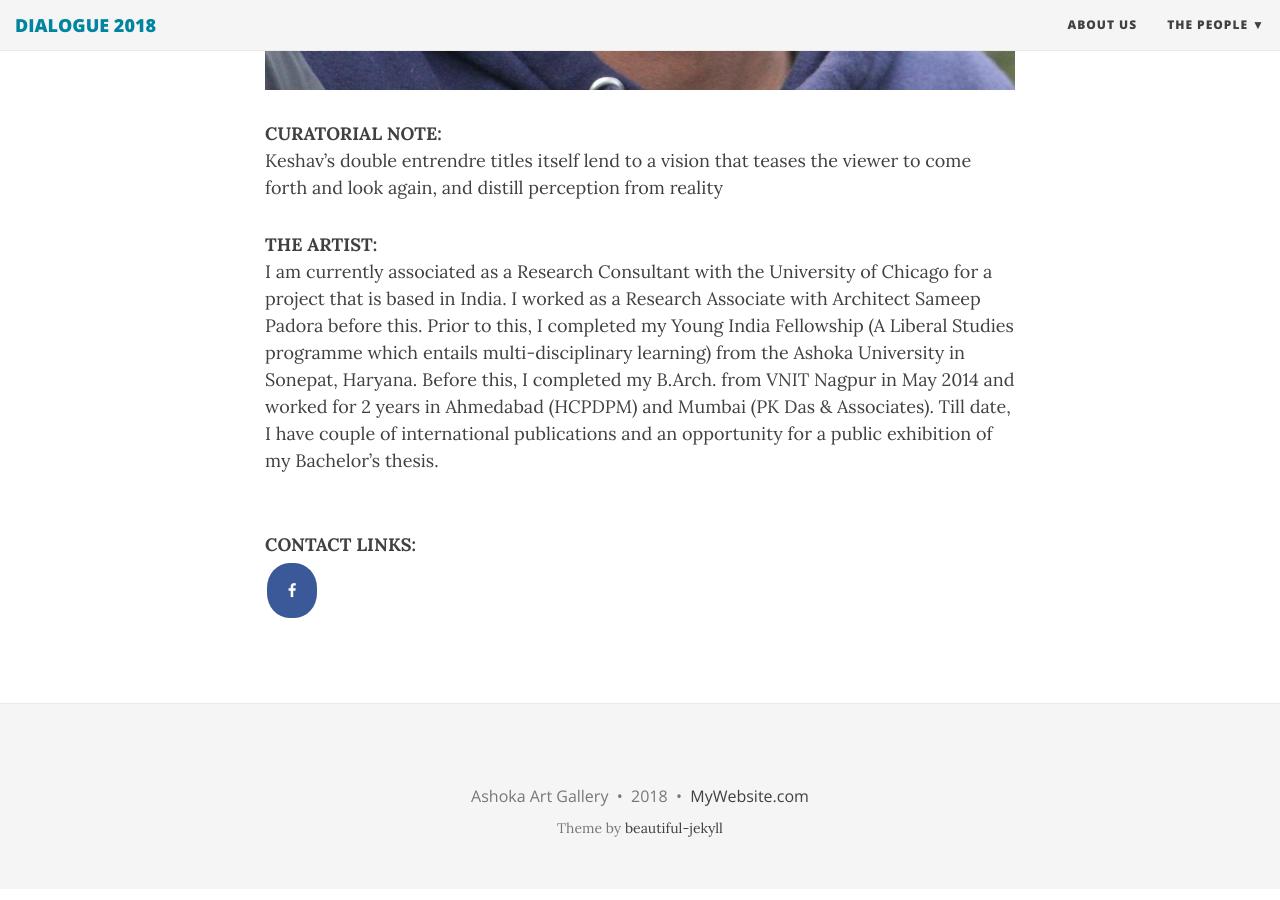
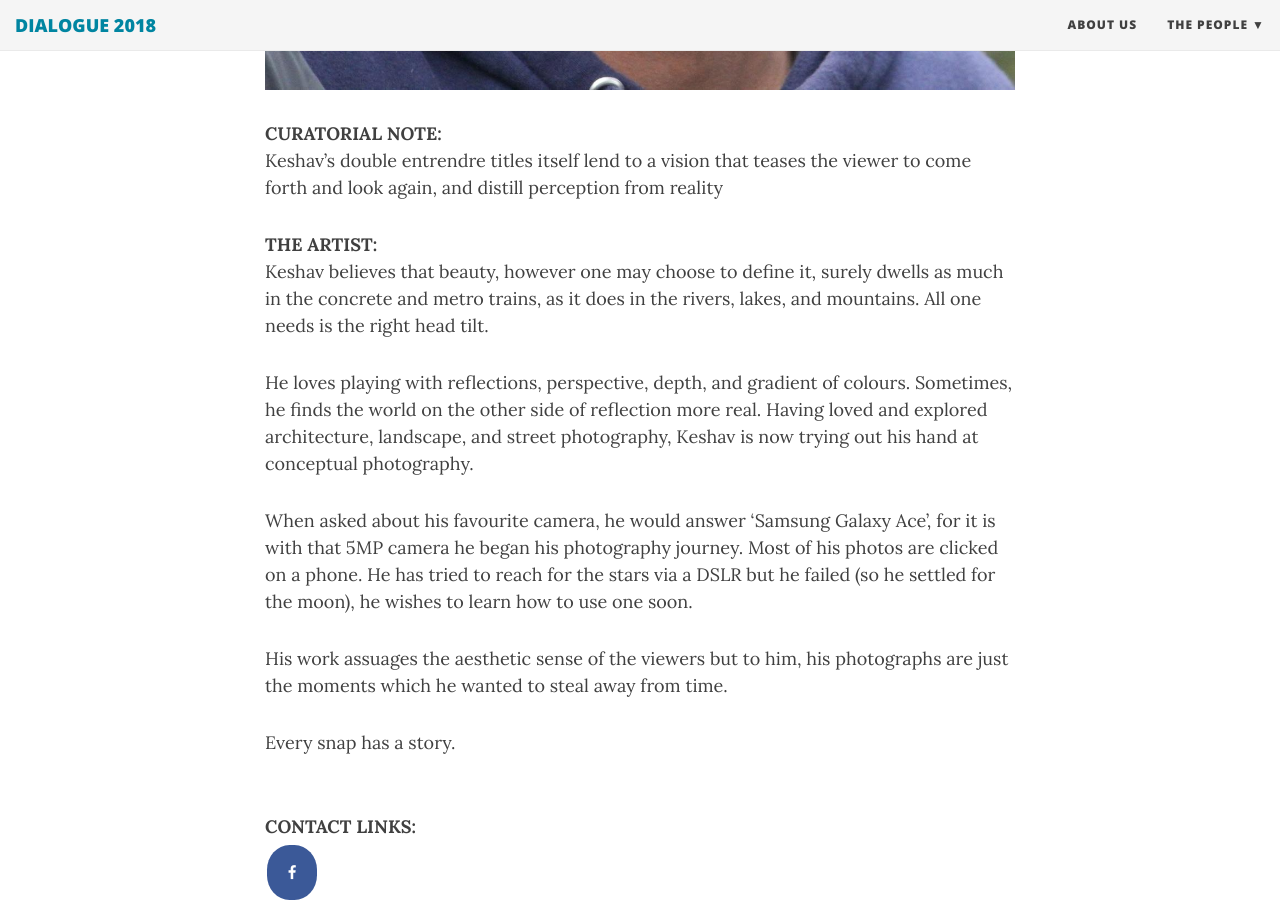
Before and after one commit to dialogue2018/dialogue2018.github.io, a Jekyll site: the page built from _people/15_Keshav_Goud.md, in a window 1280 px wide and 900 px high, scrolled down 1049 px. Built offline with Jekyll 4.4.1, drawn with Linux system fonts in a browser that asks for light colours; nearby versions of some CDN libraries.

Commit message:
Update 15_Keshav_Goud.md

```diff
--- a/_people/15_Keshav_Goud.md
+++ b/_people/15_Keshav_Goud.md
@@ -17,7 +17,15 @@ Keshav's double entrendre titles itself lend to a vision that teases the viewer
 
 <b>THE ARTIST:</b>
 <br />
-I am currently associated as a Research Consultant with the University of Chicago for a project that is based in India. I worked as a Research Associate with Architect Sameep Padora before this. Prior to this, I completed my Young India Fellowship (A Liberal Studies programme which entails multi-disciplinary learning) from the Ashoka University in Sonepat, Haryana. Before this, I completed my B.Arch. from VNIT Nagpur in May 2014 and worked for 2 years in Ahmedabad (HCPDPM) and Mumbai (PK Das & Associates). Till date, I have couple of international publications and an opportunity for a public exhibition of my Bachelor's thesis.
+Keshav believes that beauty, however one may choose to define it, surely dwells as much in the concrete and metro trains, as it does in the rivers, lakes, and mountains. All one needs is the right head tilt.
+
+He loves playing with reflections, perspective, depth, and gradient of colours. Sometimes, he finds the world on the other side of reflection more real. Having loved and explored architecture, landscape, and street photography, Keshav is now trying out his hand at conceptual photography.
+
+When asked about his favourite camera, he would answer ‘Samsung Galaxy Ace’, for it is with that 5MP camera he began his photography journey. Most of his photos are clicked on a phone. He has tried to reach for the stars via a DSLR but he failed (so he settled for the moon), he wishes to learn how to use one soon.
+
+His work assuages the aesthetic sense of the viewers but to him, his photographs are just the moments which he wanted to steal away from time.
+
+Every snap has a story.
 
 <br />
 <b>CONTACT LINKS:</b>
```
